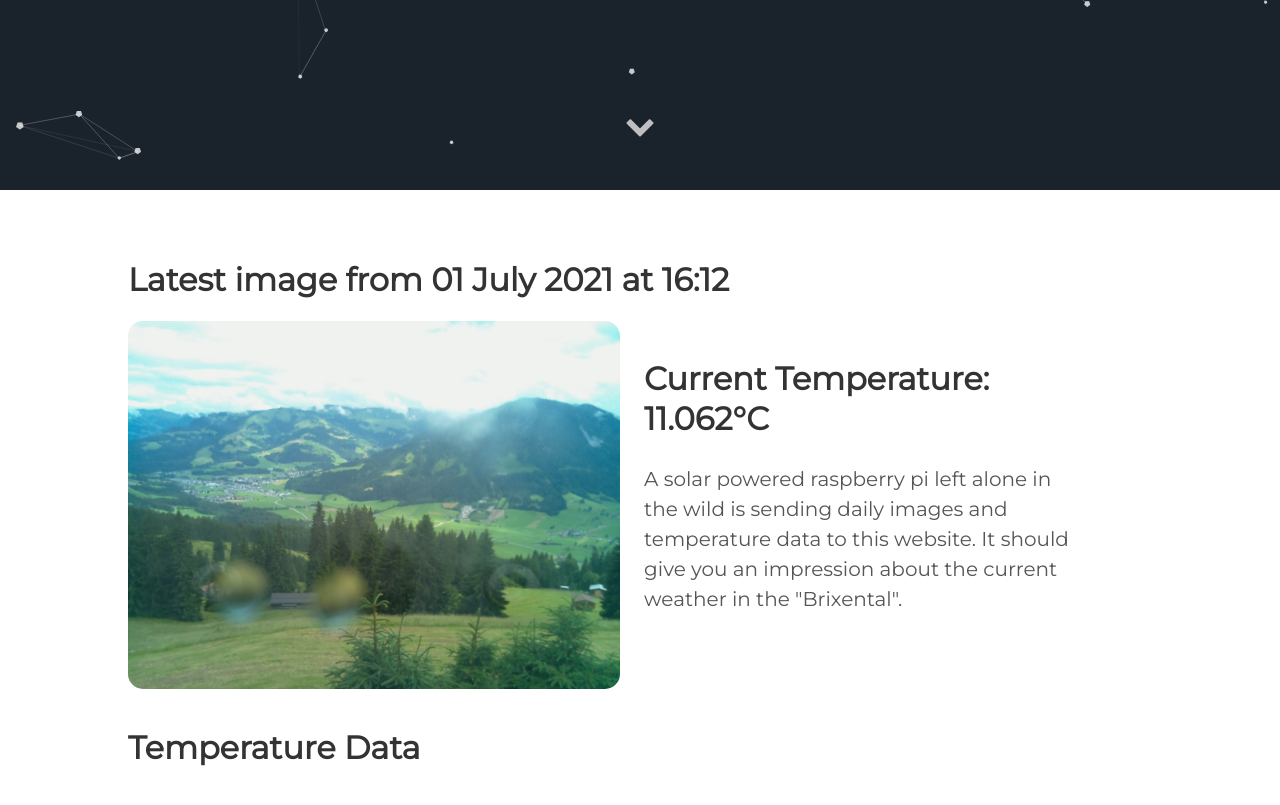
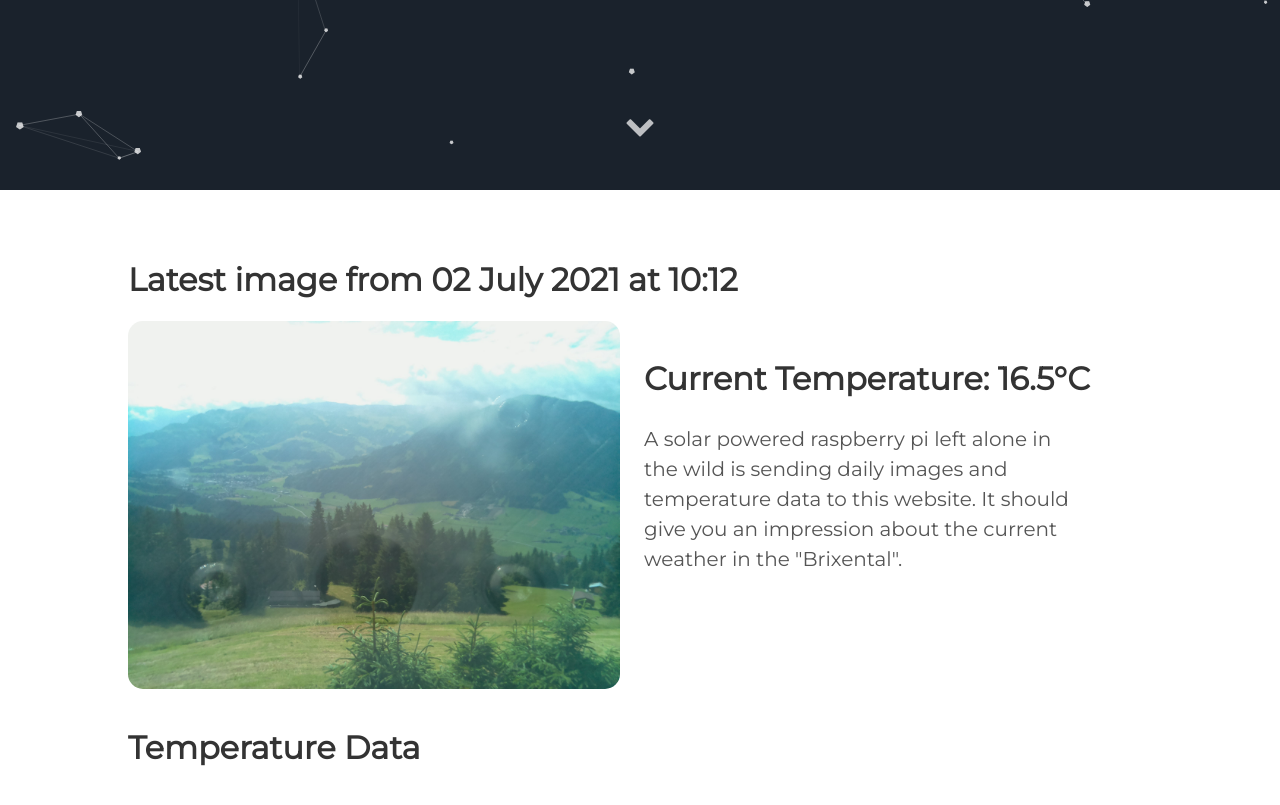
Before and after one commit to vektorious/vektorious.github.io, a Jekyll site: the page built from resources/huette.md, in a window 1280 px wide and 900 px high, scrolled down 710 px. Shown: the top 805 px of the window. Built offline with Jekyll 4.4.1, drawn with Linux system fonts in a browser that asks for light colours.

Commit message:
I'm a bot beep boop

```diff
--- a/resources/huette.md
+++ b/resources/huette.md
@@ -6,13 +6,13 @@ image: '/assets/img/'
 description: 'Live image from the Austrian alps'
 twitter_text: ' '
 ---
-## Latest image from 01 July 2021 at 16:12
+## Latest image from 02 July 2021 at 10:12
 <div class="huette">
   <div class="huette-image">
     <img src="{{ "/assets/img/huette.jpg" | prepend: site.baseurl }}">
   </div>
   <div class="huette-text">
-        <h2>Current Temperature: 11.062°C</h2>
+        <h2>Current Temperature: 16.5°C</h2>
         <p>A solar powered raspberry pi left alone in the wild is sending daily images and temperature data to this website. It should give you an impression about the current weather in the "Brixental".</p>
 
   </div>
```
Also changed, not shown: rpi-script/2021-07-02_101042.txt (renamed from rpi-script/2021-07-01_161042.txt, +5 -5 lines), rpi-script/huette.md (+2 -2 lines), assets/img/huette.jpg, assets/img/temp_plot.png, rpi-script/temp_plot.png, 1 other file.
